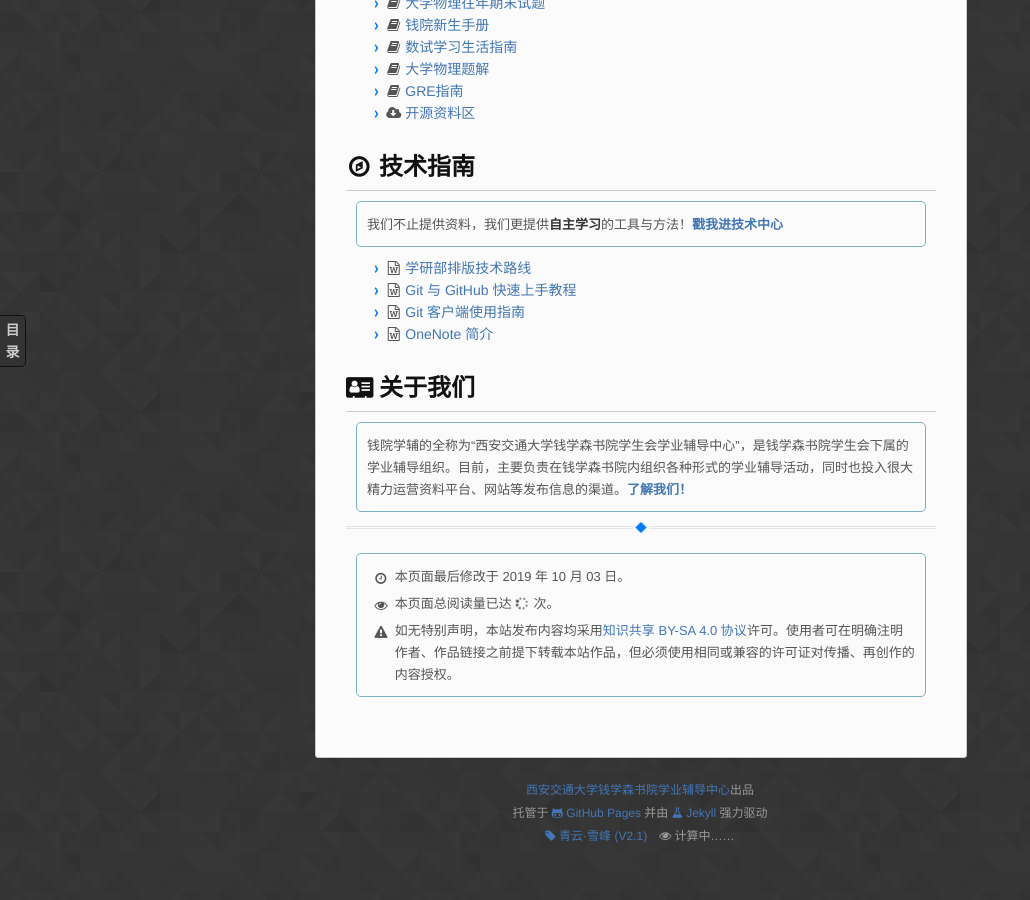
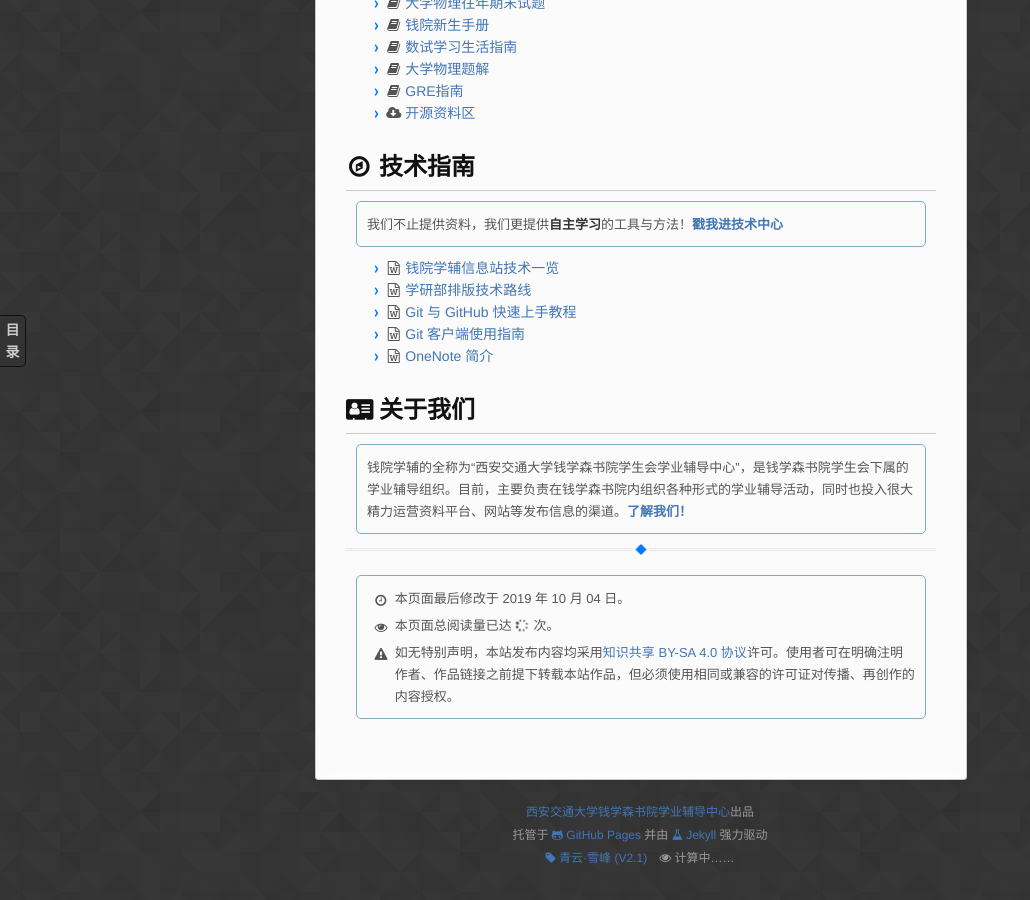
Before and after one commit to qyxf/qyxf.github.io, a Jekyll site: the page built from index.md, in a window 1280 px wide and 900 px high, scrolled down 1008 px. Shown: the whole window, without its empty margins (0-1030 px from the left). Built offline with Jekyll 4.4.1, drawn with Linux system fonts in a browser that asks for light colours; some web fonts are replaced; our own code applies the rules of GitHub Pages for plain Markdown files; comment, search, counter and statistics services are not loaded.

Commit message:
Update index
Former-commit-id: 0c8157c7f4f3afb5fe8ac6983e2aa51731c17563

```diff
--- a/index.md
+++ b/index.md
@@ -1,5 +1,5 @@
 ---
-date: 2019-10-03
+date: 2019-10-04
 ---
 
 # 学辅首页
@@ -44,6 +44,7 @@ date: 2019-10-03
 ## <i class="fa fa-compass"></i> 技术指南
 > 我们不止提供资料，我们更提供**自主学习**的工具与方法！[**戳我进技术中心**](/technique)
 
+- <i class="fa fa-file-word-o"></i> [钱院学辅信息站技术一览](/technique/website-tech-list)
 - <i class="fa fa-file-word-o"></i> [学研部排版技术路线](/technique/typeset)
 - <i class="fa fa-file-word-o"></i> [Git 与 GitHub 快速上手教程](/technique/git-github)
 - <i class="fa fa-file-word-o"></i> [Git 客户端使用指南](/technique/git-client)
```
